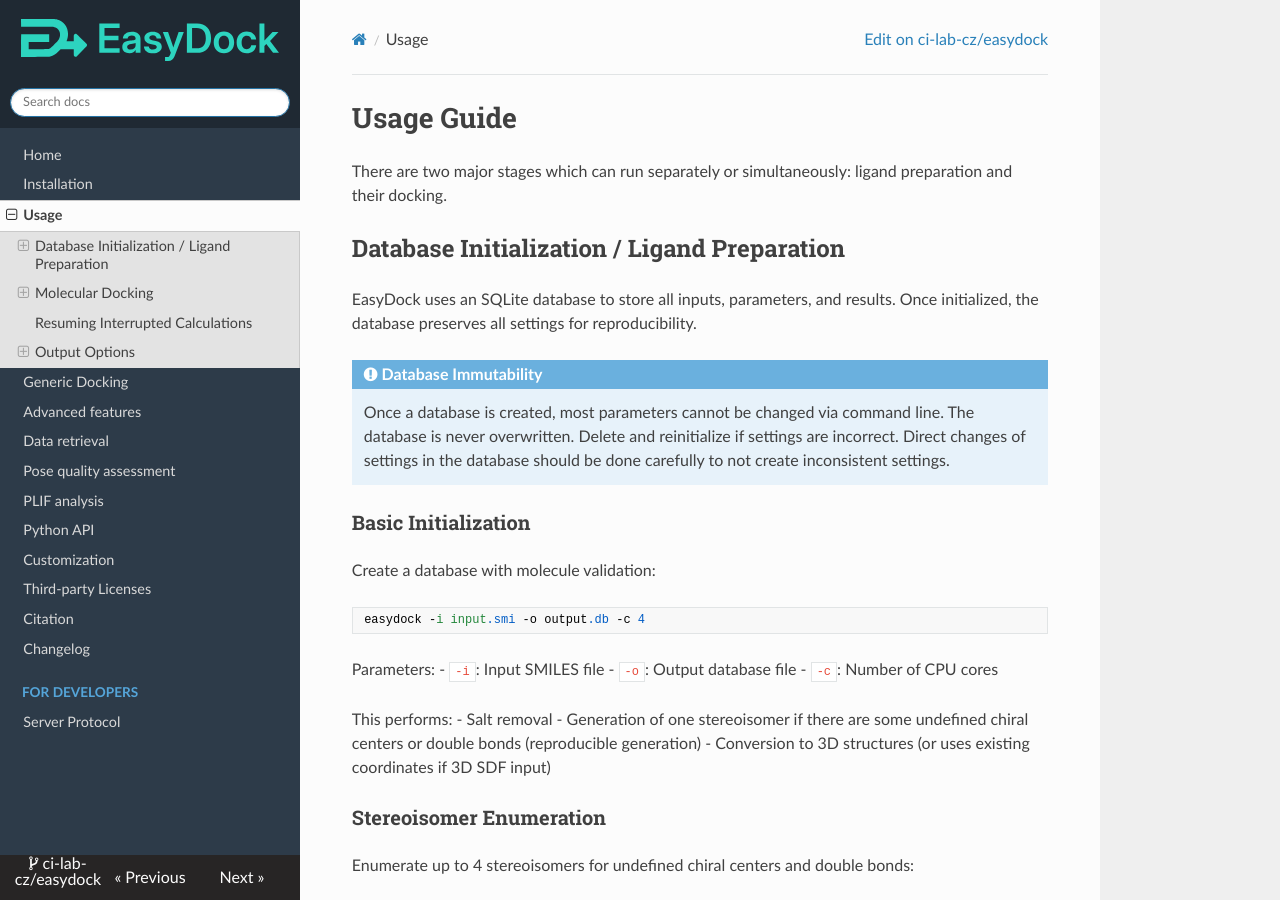
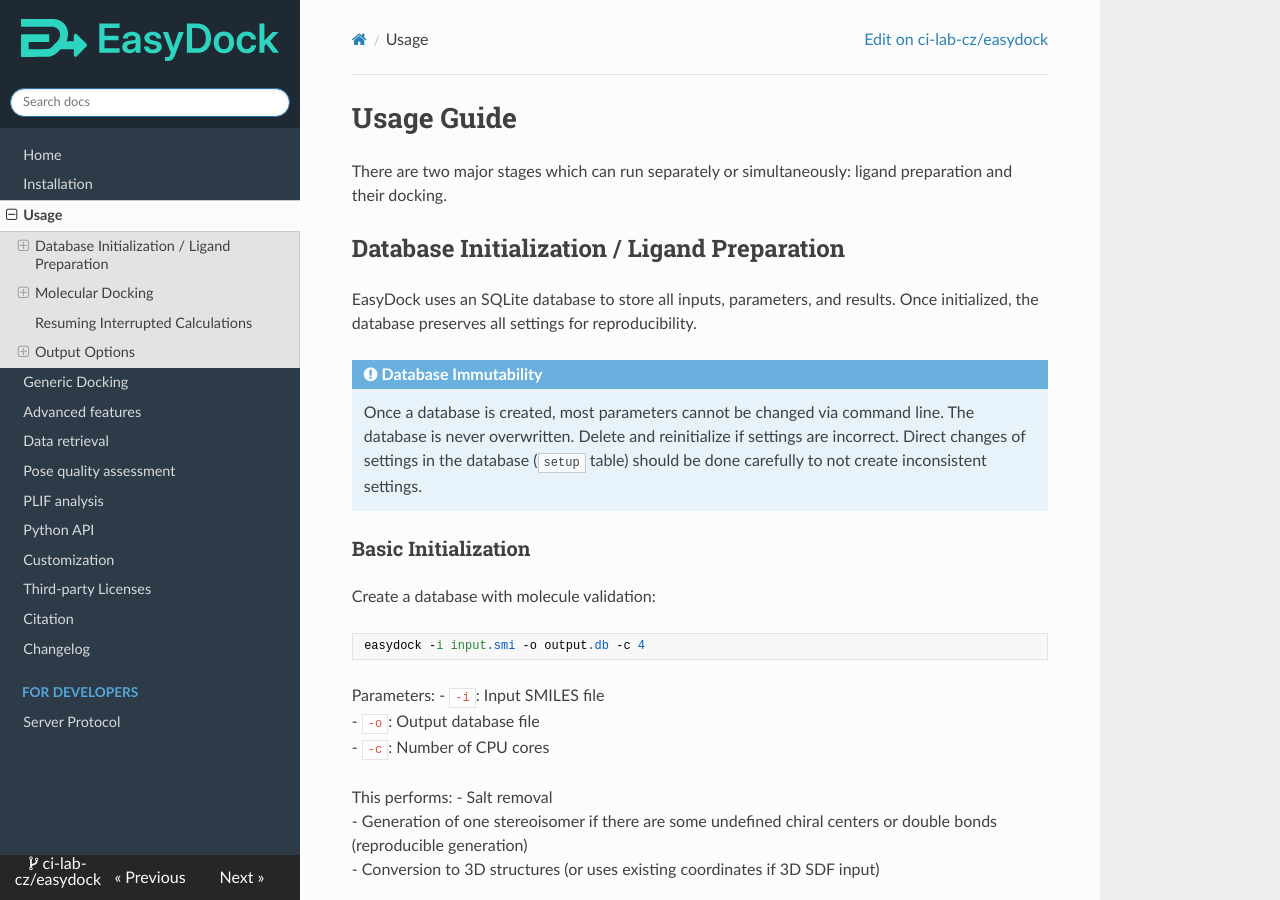
Before and after one commit to ci-lab-cz/easydock, an MkDocs documentation site: the page built from docs/usage.md, in a window 1280 px wide and 900 px high. Built offline with MkDocs 1.6.1, drawn with Linux system fonts in a browser that asks for light colours; nearby versions of some CDN libraries; some of the changed text lies outside the part shown.

Commit message:
Update docs

```diff
--- a/docs/usage.md
+++ b/docs/usage.md
@@ -7,7 +7,7 @@
 EasyDock uses an SQLite database to store all inputs, parameters, and results. Once initialized, the database preserves all settings for reproducibility.
 
 !!! info "Database Immutability"
-    Once a database is created, most parameters cannot be changed via command line. The database is never overwritten. Delete and reinitialize if settings are incorrect. Direct changes of settings in the database should be done carefully to not create inconsistent settings.
+    Once a database is created, most parameters cannot be changed via command line. The database is never overwritten. Delete and reinitialize if settings are incorrect. Direct changes of settings in the database (`setup` table) should be done carefully to not create inconsistent settings.
 
 ### Basic Initialization
 
```
Also changed, not shown: other parts of docs/usage.md (+2 -2 lines), docs/index.md (+1 -1 lines), docs/installation.md (+1 -1 lines).
